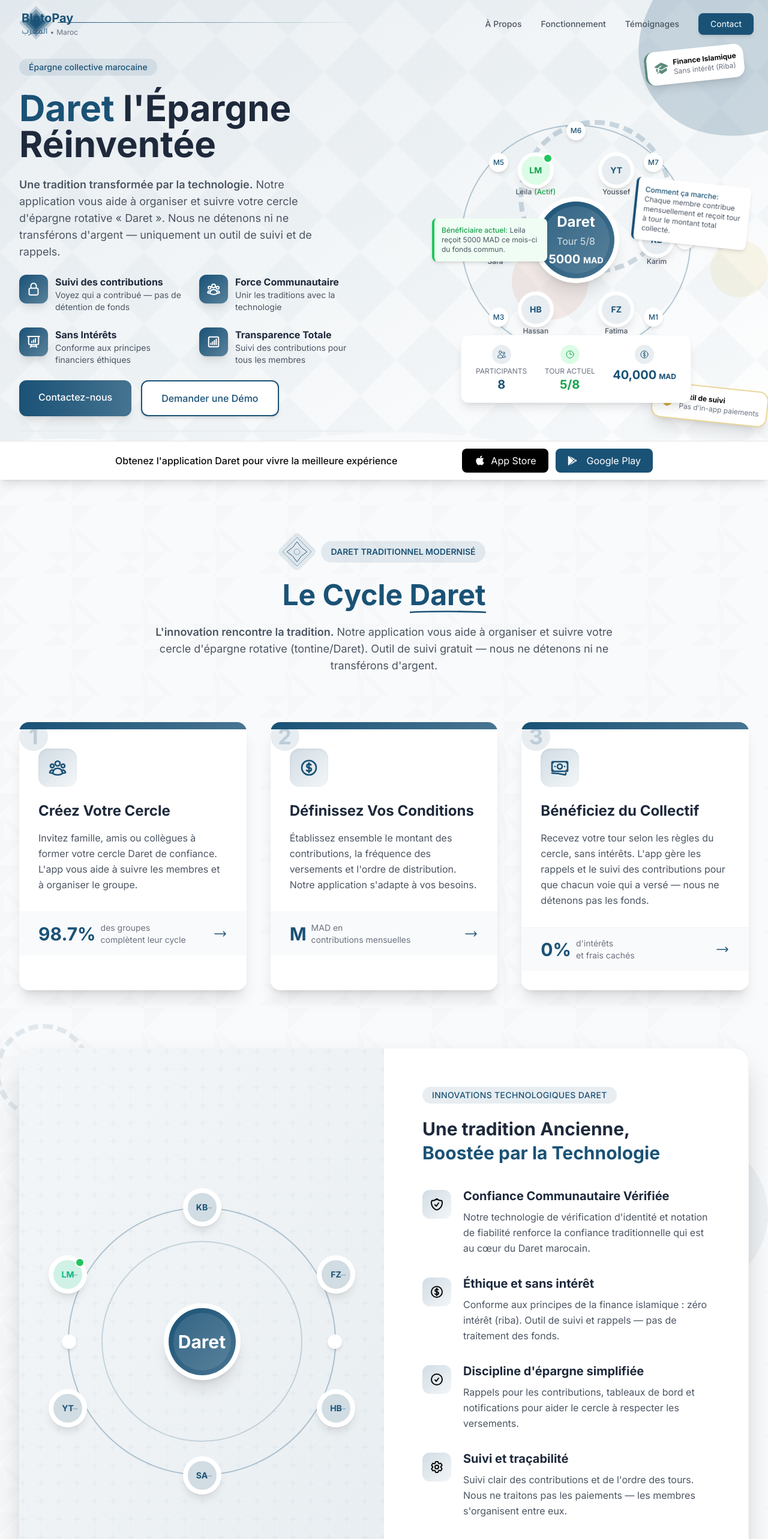
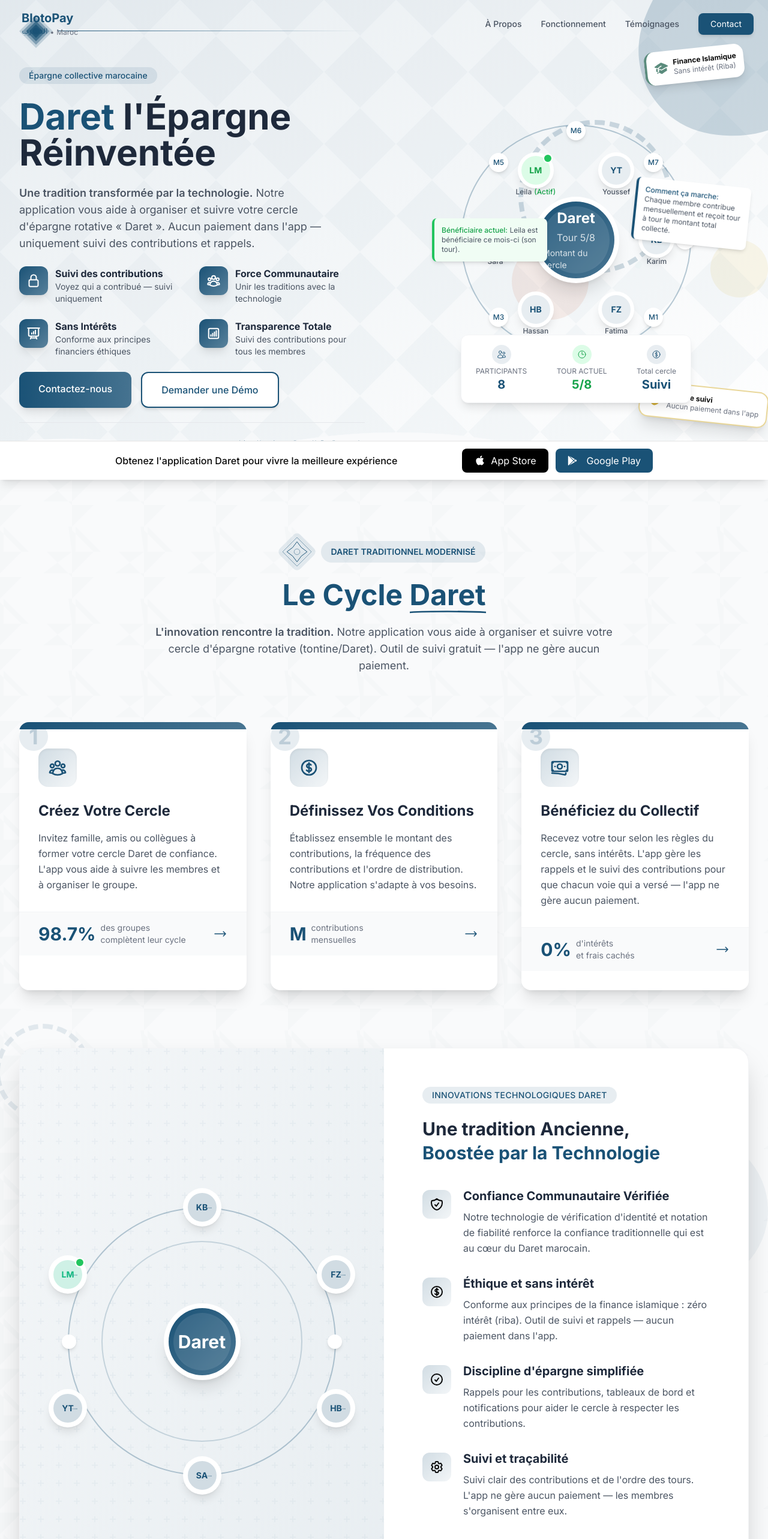
Before and after one commit to yel-aziz/deployedBerBerPayWebsite, a Next.js app: page / in a window 1280 px wide. Shown: the top 2566 px of the page at 60% size. Built offline with nearby package versions, Linux system fonts and the light colour scheme; a web font is replaced by a local one.

Commit message:
re check

```diff
--- a/components/About.jsx
+++ b/components/About.jsx
@@ -77,8 +77,8 @@
               L'innovation rencontre la tradition.
             </span>{" "}
             Notre application vous aide à organiser et suivre votre cercle
-            d'épargne rotative (tontine/Daret). Outil de suivi gratuit — nous ne
-            détenons ni ne transférons d'argent.
+            d'épargne rotative (tontine/Daret). Outil de suivi gratuit — l'app ne
+            gère aucun paiement.
           </p>
         </div>
 
@@ -202,7 +202,7 @@
                 </h3>
                 <p className="text-gray-600 mb-6 leading-relaxed">
                   Établissez ensemble le montant des contributions, la fréquence
-                  des versements et l'ordre de distribution. Notre application
+                  des contributions et l'ordre de distribution. Notre application
                   s'adapte à vos besoins.
                 </p>
 
@@ -214,8 +214,8 @@
                         M
                       </span>
                       <span className="ml-2 text-sm text-gray-500">
-                        MAD en <br />
-                        contributions mensuelles
+                        contributions <br />
+                        mensuelles
                       </span>
                     </div>
                     <svg
@@ -280,7 +280,7 @@
                 <p className="text-gray-600 mb-6 leading-relaxed">
                   Recevez votre tour selon les règles du cercle, sans intérêts.
                   L'app gère les rappels et le suivi des contributions pour que
-                  chacun voie qui a versé — nous ne détenons pas les fonds.
+                  chacun voie qui a versé — l'app ne gère aucun paiement.
                 </p>
 
                 {/* Stats */}
@@ -517,7 +517,7 @@
                       ),
                       title: "Éthique et sans intérêt",
                       description:
-                        "Conforme aux principes de la finance islamique : zéro intérêt (riba). Outil de suivi et rappels — pas de traitement des fonds.",
+                        "Conforme aux principes de la finance islamique : zéro intérêt (riba). Outil de suivi et rappels — aucun paiement dans l'app.",
                     },
                     {
                       icon: (
@@ -538,7 +538,7 @@
                       ),
                       title: "Discipline d'épargne simplifiée",
                       description:
-                        "Rappels pour les contributions, tableaux de bord et notifications pour aider le cercle à respecter les versements.",
+                        "Rappels pour les contributions, tableaux de bord et notifications pour aider le cercle à respecter les contributions.",
                     },
                     {
                       icon: (
@@ -564,7 +564,7 @@
                       ),
                       title: "Suivi et traçabilité",
                       description:
-                        "Suivi clair des contributions et de l'ordre des tours. Nous ne traitons pas les paiements — les membres s'organisent entre eux.",
+                        "Suivi clair des contributions et de l'ordre des tours. L'app ne gère aucun paiement — les membres s'organisent entre eux.",
                     },
                   ].map((feature, index) => (
                     <div key={index} className="flex group">
@@ -652,7 +652,7 @@
                 image: "YT",
                 color: "primary-blue",
                 quote:
-                  "En tant qu'entrepreneur, j'ai pu investir 30 000 MAD dans mon affaire grâce à Daret. Le système de vérification d'identité et les contrats numériques ont rassuré tous les membres de notre groupe.",
+                  "En tant qu'entrepreneur, j'ai pu financer mon affaire grâce à notre cercle Daret. Le suivi et les rappels ont rassuré tous les membres de notre groupe.",
               },
               {
                 name: "Amina Kadiri",
@@ -661,7 +661,7 @@
                 image: "AK",
                 color: "primary-mint",
                 quote:
-                  "Notre famille utilise Daret depuis des générations, mais cette application a révolutionné notre pratique. Les notifications automatiques et la transparence des paiements ont éliminé tous les malentendus.",
+                  "Notre famille utilise Daret depuis des générations, mais cette application a révolutionné notre pratique. Les notifications et la transparence du suivi ont éliminé les malentendus.",
               },
             ].map((testimonial, index) => (
               <div key={index} className="relative group"> */}
@@ -829,19 +829,19 @@
                 {
                   question: "Qu'est-ce que Daret et comment ça fonctionne ?",
                   answer:
-                    "Daret est un système d'épargne rotative traditionnel marocain (tontine/ROSCA) : un groupe contribue régulièrement, et chaque membre reçoit à tour de rôle le montant collecté. Notre application vous aide à organiser le cercle, suivre les contributions et envoyer des rappels — sans détenir ni transférer d'argent.",
+                    "Daret est un système d'épargne rotative traditionnel marocain (tontine/ROSCA) : un groupe contribue régulièrement, et chaque membre reçoit à tour de rôle le montant collecté. Notre application vous aide à organiser le cercle, suivre les contributions et envoyer des rappels — sans gérer aucun paiement.",
                 },
                 {
                   question:
                     "Daret est-il conforme aux principes de la finance islamique ?",
                   answer:
-                    "Le modèle Daret est conforme à la Charia : pas d'intérêt (riba), entraide communautaire. Notre outil de suivi ne traite pas les fonds ; il aide le cercle à organiser contributions et tours.",
+                    "Le modèle Daret est conforme à la Charia : pas d'intérêt (riba), entraide communautaire. Notre outil de suivi ne gère aucun paiement ; il aide le cercle à organiser contributions et tours.",
                 },
                 {
                   question:
-                    "Est-ce que BlotoPay détient ou transfère notre argent ?",
+                    "BlotoPay gère-t-il les paiements du cercle ?",
                   answer:
-                    "Non. Nous ne détenons ni ne transférons d'argent. BlotoPay est un outil de suivi : rappels pour les contributions, visibilité sur qui a versé, et organisation du cercle. Les versements se font entre membres, en dehors de l'app.",
+                    "Non. L'app ne gère aucun paiement. BlotoPay est un outil de suivi : rappels pour les contributions, visibilité sur qui a contribué, et organisation du cercle. Les échanges se font entre membres, en dehors de l'app.",
                 },
                 {
                   question:
@@ -851,15 +851,15 @@
                 },
                 {
                   question:
-                    "Comment l'ordre de réception des fonds est-il déterminé ?",
+                    "Comment l'ordre des tours est-il déterminé ?",
                   answer:
-                    "L'application offre trois options : tirage au sort automatique, priorité basée sur les besoins (vote du groupe), ou ordre prédéterminé fixé au démarrage. Chaque méthode est entièrement transparente et documentée pour tous les membres.",
+                    "L'application vous aide à définir l'ordre : tirage au sort, priorité selon les besoins (vote du groupe), ou ordre prédéterminé. Transparent et documenté pour tous les membres.",
                 },
                 {
                   question:
                     "Que se passe-t-il si un membre cesse de contribuer ?",
                   answer:
-                    "L'app vous aide à voir qui a contribué et à envoyer des rappels. Les règles du cercle (ordre des tours, montants) sont définies par les membres. En cas de litige, c'est entre les membres du cercle — nous ne détenons pas les fonds et ne garantissons pas les versements.",
+                    "L'app vous aide à voir qui a contribué et à envoyer des rappels. Les règles du cercle (ordre des tours, montants) sont définies par les membres. En cas de litige, c'est entre les membres du cercle — l'app ne gère aucun paiement.",
                 },
               ].map((faq, index) => (
                 <div key={index} className="group">
@@ -935,9 +935,9 @@
               {[
                 { metric: "0%", label: "ROI Annuel", icon: "chart-up" },
                 {
-                  metric: "0M MAD",
-                  label: "Levée de fonds ciblée",
-                  icon: "money",
+                  metric: "0M",
+                  label: "Levée ciblée",
+                  icon: "chart",
                 },
                 { metric: "2026", label: "Expansion MENA", icon: "globe" },
               ].map((item, index) => (
--- a/components/Footer.jsx
+++ b/components/Footer.jsx
@@ -89,8 +89,8 @@
 
             <p className="text-gray-300 mb-6 leading-relaxed">
               Outil gratuit pour organiser et suivre votre cercle d'épargne
-              rotative (Daret/tontine). Nous ne détenons ni ne transférons
-              d'argent — suivi des contributions et rappels uniquement.
+              rotative (Daret/tontine). Aucun paiement dans l'app — suivi des
+              contributions et rappels uniquement.
             </p>
 
             {/* App download buttons */}
--- a/components/Hero.jsx
+++ b/components/Hero.jsx
@@ -113,8 +113,8 @@
                   Une tradition transformée par la technologie.
                 </span>{" "}
                 Notre application vous aide à organiser et suivre votre cercle
-                d'épargne rotative « Daret ». Nous ne détenons ni ne transférons
-                d'argent — uniquement un outil de suivi et de rappels.
+                d'épargne rotative « Daret ». Aucun paiement dans l'app —
+                uniquement suivi des contributions et rappels.
               </p>
 
               {/* Trust elements with culturally relevant icons */}
@@ -141,7 +141,7 @@
                       Suivi des contributions
                     </h3>
                     <p className="text-sm text-gray-600">
-                      Voyez qui a contribué — pas de détention de fonds
+                      Voyez qui a contribué — suivi uniquement
                     </p>
                   </div>
                 </div>
@@ -361,8 +361,8 @@
                         Daret
                       </span>
                       <span className="text-white/80 mt-1">Tour 5/8</span>
-                      <span className="text-xl font-bold text-white mt-1">
-                        5000 <span className="text-sm">MAD</span>
+                      <span className="text-sm text-white/80 mt-1">
+                        Montant du cercle
                       </span>
                     </div>
                   </div>
@@ -538,8 +538,9 @@
                         />
                       </svg>
                     </div>
+                    <p className="text-xs text-gray-500">Total cercle</p>
                     <p className="text-xl font-bold text-primary-blue">
-                      40,000<span className="text-xs ml-1">MAD</span>
+                      Suivi
                     </p>
                   </div>
                 </div>
@@ -561,7 +562,7 @@
                     <span className="font-medium text-green-600">
                       Bénéficiaire actuel:
                     </span>{" "}
-                    Leila reçoit 5000 MAD ce mois-ci du fonds commun.
+                    Leila est bénéficiaire ce mois-ci (son tour).
                   </p>
                 </div>
               </div>
@@ -587,7 +588,7 @@
                   </div>
                   <div>
                     <p className="text-xs font-bold">Outil de suivi</p>
-                    <p className="text-xs text-gray-500">Pas d’in-app paiements</p>
+                    <p className="text-xs text-gray-500">Aucun paiement dans l'app</p>
                   </div>
                 </div>
               </div>
--- a/components/StickyButton.jsx
+++ b/components/StickyButton.jsx
@@ -282,8 +282,8 @@
               Prêt à organiser votre cercle Daret ?
             </h3>
             <p className="text-white/80 text-lg mb-8">
-              Créez ou rejoignez un groupe Daret. Outil de suivi gratuit — pas
-              d'in-app paiements.
+              Créez ou rejoignez un groupe Daret. Outil de suivi gratuit — aucun
+              paiement dans l'app.
             </p>
             <div className="flex flex-col sm:flex-row space-y-4 sm:space-y-0 sm:space-x-4">
               <a
```
Also changed, not shown: app/layout.js (+15 -2 lines).
